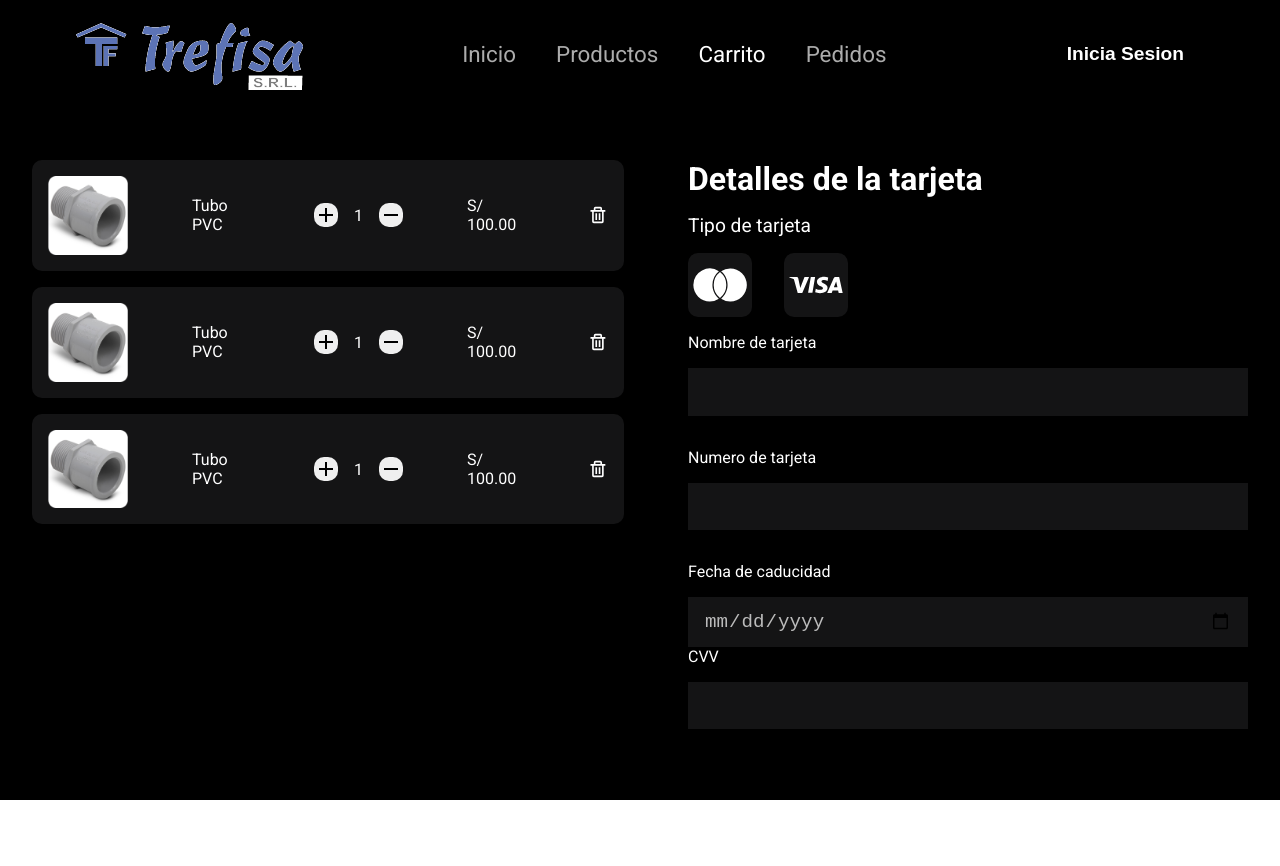
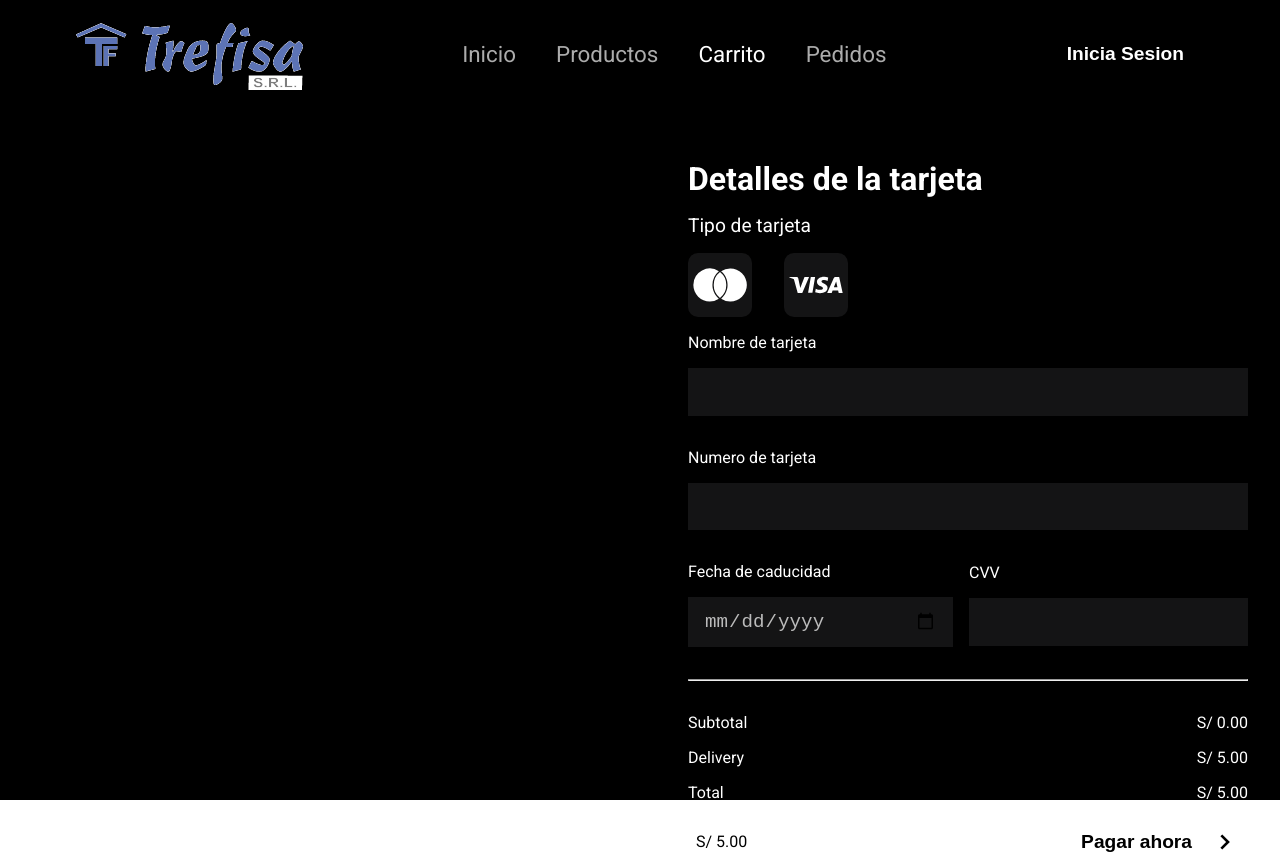
Before and after one commit to SebaschaM/negocios_front, a React (Vite) app: page /cart in a window 1280 px wide. Before the commit the page ends 800 px from the top, so only its background shows below. Built offline with nearby package versions, Linux system fonts and the light colour scheme.

Commit message:
add cart features

```diff
--- a/src/components/CardProduct.tsx
+++ b/src/components/CardProduct.tsx
@@ -5,15 +5,32 @@ import { useAtom } from "jotai";
 
 import { Product } from "../interfaces";
 import { modalProductAtom } from "../store/modalProduct";
+import { addToCartAtom } from "../store/cartProducts";
+import { OrderCart } from "../interfaces/CartProduct";
 import styles from "../styles/Products.module.css";
 
 interface Props {
   product: Product;
+  notify: () => void;
 }
 
-function CardProduct({ product }: Props) {
+function CardProduct({ product, notify }: Props) {
   const [, setModalProduct] = useAtom(modalProductAtom);
   const [count, setCount] = useState(1);
+  const addToCart = useAtom(addToCartAtom)[1];
+
+  const handleAddToCart = (product: Product) => {
+    const order: OrderCart = {
+      product_id: product.idProduct,
+      product_url: product.url,
+      product_name: product.name,
+      quantity: 1,
+      subtotal: product.price,
+      priceTotal: product.price,
+    };
+    addToCart(order);
+    notify();
+  };
 
   return (
     <div
@@ -48,7 +65,10 @@ function CardProduct({ product }: Props) {
           <p>Precio:</p>
           <span>S/ {product.price}</span>
         </div>
-        <button className={styles.card_data_add}>
+        <button
+          className={styles.card_data_add}
+          onClick={() => handleAddToCart(product)}
+        >
           <BiPlus />
         </button>
       </div>
--- a/src/interfaces/CartProduct.ts
+++ b/src/interfaces/CartProduct.ts
@@ -4,4 +4,5 @@ export interface OrderCart {
   product_name: string;
   quantity: number;
   subtotal: number;
+  priceTotal: number;
 }
--- a/src/pages/main/Cart.tsx
+++ b/src/pages/main/Cart.tsx
@@ -1,4 +1,5 @@
 import {
+  BiChevronRight,
   BiLogoMastercard,
   BiLogoVisa,
   BiMinus,
@@ -7,30 +8,78 @@ import {
 } from "react-icons/bi";
 
 import { Header } from "../../components";
+import { useEffect } from "react";
 import styles from "../../styles/Cart.module.css";
+import { useAtom } from "jotai";
+import {
+  addOneToCountAtom,
+  cartAtom,
+  minuOneToCountAtom,
+  removeFromCartAtom,
+} from "../../store/cartProducts";
 
 function Cart() {
+  const [cart, setCart] = useAtom(cartAtom);
+  const removeProduct = useAtom(removeFromCartAtom)[1];
+  const addCountOneProduct = useAtom(addOneToCountAtom)[1];
+  const minusountOneProduct = useAtom(minuOneToCountAtom)[1];
+  const allSubTotal = cart.reduce((acc, product) => {
+    return acc + product.priceTotal;
+  }, 0);
+  const allTotal = cart.reduce((acc, product) => {
+    return acc + product.priceTotal;
+  }, 0);
+
+  useEffect(() => {
+    getLocalStorageCart();
+  }, [cart]);
+
+  const getLocalStorageCart = () => {
+    const cart = localStorage.getItem("cart");
+    if (cart) {
+      setCart(JSON.parse(cart));
+    }
+  };
+
+  const removeProductIntCart = (product_id: number) => {
+    removeProduct(product_id);
+  };
+
   return (
     <div className={styles.background}>
       <Header showHero={false} />
 
       <div className={styles.wrapper}>
         <div className={styles.cards}>
-          {Array.from(Array(3).keys()).map(() => (
-            <div className={styles.card}>
+          {cart.map((product) => (
+            <div key={product.product_id} className={styles.card}>
               <img src="/images/producto1.png" alt="producto" />
-              <p>Tubo PVC</p>
+              <p className={styles.card_name}>{product.product_name}</p>
               <div className={styles.card_quantity}>
-                <button>
+                <button onClick={() => addCountOneProduct(product.product_id)}>
                   <BiPlus />
                 </button>
-                <p>1</p>
-                <button>
+                <p>{product.quantity}</p>
+                <button
+                  onClick={() => {
+                    if (product.quantity > 1) {
+                      minusountOneProduct(product.product_id);
+                    }
+                  }}
+                >
                   <BiMinus />
                 </button>
               </div>
-              <p>S/ 100.00</p>
-              <BiTrash className={styles.trash} />
+              <p className={styles.card_subtotal}>
+                S/ {product.subtotal.toFixed(2)}
+              </p>
+              <p className={styles.card_total}>
+                S/ {product.priceTotal.toFixed(2)}
+              </p>
+              <BiTrash
+                className={styles.trash}
+                onClick={() => removeProductIntCart(product.product_id)}
+              />
             </div>
           ))}
         </div>
@@ -53,7 +102,7 @@ function Cart() {
               <label>Numero de tarjeta</label>
               <input type="text" />
             </div>
-            <div>
+            <div className={styles.pay_form_group_2}>
               <div className={styles.pay_form_group}>
                 <label>Fecha de caducidad</label>
                 <input type="date" />
@@ -61,6 +110,27 @@ function Cart() {
               <div className={styles.pay_form_group}>
                 <label>CVV</label>
                 <input type="tel" />
+              </div>
+            </div>
+            <hr />
+            <div className={styles.pay_form_group_resume_container}>
+              <div className={styles.pay_form_group_resume}>
+                <p>Subtotal</p>
+                <p>S/ {allSubTotal.toFixed(2)}</p>
+              </div>
+              <div className={styles.pay_form_group_resume}>
+                <p>Delivery</p>
+                <p>S/ 5.00</p>
+              </div>
+              <div className={styles.pay_form_group_resume}>
+                <p>Total</p>
+                <p>S/ {(allTotal + 5).toFixed(2)}</p>
+              </div>
+              <div className={styles.pay_form_group_resume_button}>
+                <p>S/ {(allTotal + 5).toFixed(2)}</p>
+                <button>
+                  Pagar ahora <BiChevronRight />
+                </button>
               </div>
             </div>
           </form>
--- a/src/pages/main/Products.tsx
+++ b/src/pages/main/Products.tsx
@@ -8,12 +8,11 @@ import useFetch from "../../hook/useFetch";
 import { Category, Product } from "../../interfaces";
 import { modalProductAtom } from "../../store/modalProduct";
 import styles from "../../styles/Products.module.css";
-import { addToCartAtom, cartAtom } from "../../store/cartProducts";
+import { addToCartAtom } from "../../store/cartProducts";
 import { OrderCart } from "../../interfaces/CartProduct";
 
 function Products() {
   const { getCategoryList, getListProducts } = useFetch();
-  const [cart, setCart] = useAtom(cartAtom);
   const addToCart = useAtom(addToCartAtom)[1];
   const [category, setCategory] = useState<Category[]>([]);
   const [products, setProducts] = useState<Product[]>([]);
@@ -46,13 +45,14 @@ function Products() {
     setProducts(data);
   };
 
-  const handleAddToCart = (product: Product) => {
+  const handleAddToCartInModal = (product: Product) => {
     const order: OrderCart = {
       product_id: product.idProduct,
       product_url: product.url,
       product_name: product.name,
-      quantity: 1,
+      quantity: modalCount,
       subtotal: product.price,
+      priceTotal: modalCount * product.price,
     };
     addToCart(order);
     notify();
@@ -65,6 +65,7 @@ function Products() {
         description="El poder está en tus manos, nosotros te proveemos las herramientas"
         image="/images/background_products.png"
       />
+      {!modalProduct.showModal && <ToastContainer />}
       <h2 className={styles.title}>Productos por categoría</h2>
       <div className={styles.products}>
         {category.map((category) => (
@@ -76,7 +77,11 @@ function Products() {
                   (product) => product.category_id === category.idCategory
                 )
                 .map((product) => (
-                  <CardProduct key={product.idProduct} product={product} />
+                  <CardProduct
+                    key={product.idProduct}
+                    product={product}
+                    notify={notify}
+                  />
                 ))}
             </div>
           </div>
@@ -95,7 +100,7 @@ function Products() {
             setModalCount(1);
           }}
         >
-          <ToastContainer />
+          {modalProduct.showModal && <ToastContainer />}
           <div
             className={styles.modal_content}
             onClick={(e) => e.stopPropagation()}
@@ -171,7 +176,7 @@ function Products() {
               </p>
               <button
                 className={styles.btn_event_add}
-                onClick={() => handleAddToCart(modalProduct.product!!)}
+                onClick={() => handleAddToCartInModal(modalProduct.product!!)}
               >
                 <div className={styles.btn_cart}>
                   <p className={styles.txt_add_cart}>Agregar al carrito</p>
--- a/src/store/cartProducts.ts
+++ b/src/store/cartProducts.ts
@@ -12,6 +12,7 @@ export const addToCartAtom = atom(null, (get, set, order: OrderCart) => {
   if (existingOrder) {
     existingOrder.quantity += order.quantity;
     existingOrder.subtotal += order.subtotal;
+    existingOrder.priceTotal = existingOrder.quantity * existingOrder.subtotal;
   } else {
     cart.push(order);
   }
@@ -19,3 +20,37 @@ export const addToCartAtom = atom(null, (get, set, order: OrderCart) => {
   localStorage.setItem("cart", JSON.stringify(cart));
   set(cartAtom, cart);
 });
+
+export const removeFromCartAtom = atom(null, (get, set, productId: number) => {
+  const cart = get(cartAtom);
+  const updatedCart = cart.filter((item) => item.product_id !== productId);
+
+  localStorage.setItem("cart", JSON.stringify(updatedCart));
+  set(cartAtom, updatedCart);
+});
+
+export const addOneToCountAtom = atom(null, (get, set, productId: number) => {
+  const cart = get(cartAtom);
+  const existingOrder = cart.find((item) => item.product_id === productId);
+
+  if (existingOrder) {
+    existingOrder.quantity += 1;
+    existingOrder.priceTotal += existingOrder.subtotal;
+  }
+
+  localStorage.setItem("cart", JSON.stringify(cart));
+  set(cartAtom, cart);
+});
+
+export const minuOneToCountAtom = atom(null, (get, set, productId: number) => {
+  const cart = get(cartAtom);
+  const existingOrder = cart.find((item) => item.product_id === productId);
+
+  if (existingOrder) {
+    existingOrder.quantity -= 1;
+    existingOrder.priceTotal -= existingOrder.subtotal;
+  }
+
+  localStorage.setItem("cart", JSON.stringify(cart));
+  set(cartAtom, cart);
+});
--- a/src/styles/Cart.module.css
+++ b/src/styles/Cart.module.css
@@ -23,13 +23,26 @@
   background-color: #141415;
   border-radius: 10px;
   padding: 1rem;
-  width: fit-content;
+  width: 55rem;
+}
+
+.card_name {
+  width: 10rem;
 }
 
 .card_quantity {
   display: flex;
   align-items: center;
   column-gap: 1rem;
+  width: 5rem;
+}
+
+.card_subtotal {
+  width: 5rem;
+}
+
+.card_total {
+  width: 5rem;
 }
 
 .card_quantity button {
@@ -119,3 +132,49 @@
   padding-inline: 1rem;
   color: #bbbbbb;
 }
+
+.pay_form_group_2 {
+  display: grid;
+  grid-template-columns: repeat(2, 1fr);
+  align-items: center;
+  justify-content: center;
+  column-gap: 1rem;
+}
+
+.pay_form_group_resume_container {
+  display: flex;
+  flex-direction: column;
+  row-gap: 1rem;
+}
+
+.pay_form_group_resume {
+  display: flex;
+  justify-content: space-between;
+}
+
+.pay_form_group_resume p {
+  color: #fff;
+}
+
+.pay_form_group_resume_button {
+  background-color: #fff;
+  width: 100%;
+  border-radius: 15px;
+  display: flex;
+  justify-content: space-between;
+  align-items: center;
+  padding: 0.5rem;
+}
+
+.pay_form_group_resume_button button {
+  background-color: transparent;
+  border: none;
+  display: flex;
+  align-items: center;
+  column-gap: 1rem;
+  cursor: pointer;
+}
+
+.pay_form_group_resume_button button svg {
+  font-size: 2rem;
+}
```
